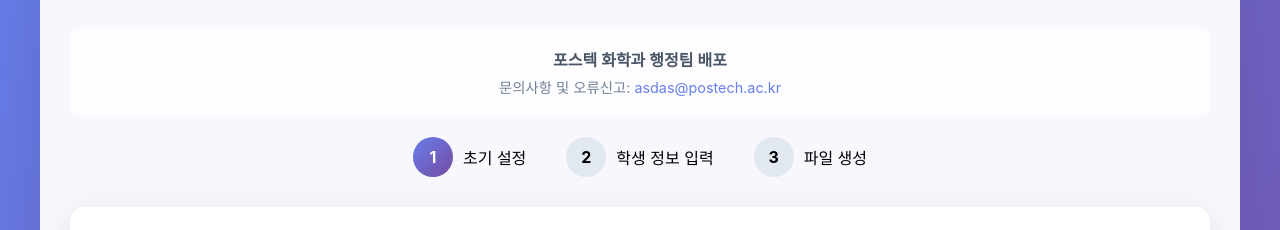
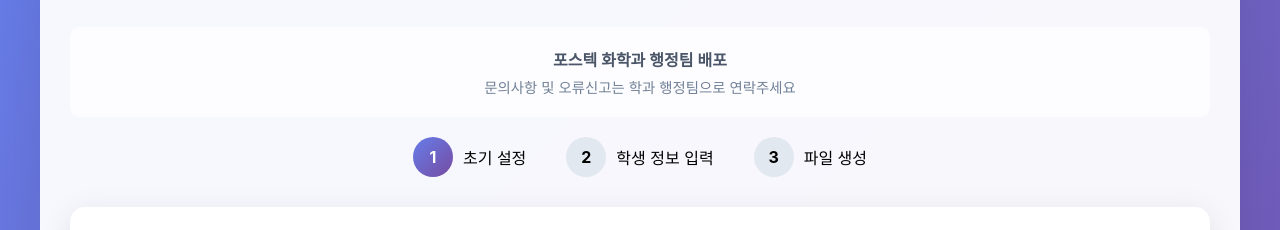
Before and after one commit to pwertio/ChemPOSTECH, a plain HTML site: page stuCommitment/index.html in a window 1280 px wide. Shown: the part 111-341 px from the top of the page. Drawn offline with Linux system fonts and the light colour scheme.

Commit message:
Update stuCommitment index.html

```diff
--- a/stuCommitment/index.html
+++ b/stuCommitment/index.html
@@ -395,7 +395,7 @@
         <!-- 배포 정보 및 문의처 -->
         <div style="text-align: center; margin-bottom: 20px; background: rgba(255,255,255,0.8); padding: 15px; border-radius: 10px;">
             <p style="margin: 5px 0; color: #4a5568; font-weight: 600;">포스텍 화학과 행정팀 배포</p>
-            <p style="margin: 5px 0; color: #718096; font-size: 0.9rem;">문의사항 및 오류신고: <a href="mailto:asdas@postech.ac.kr" style="color: #667eea; text-decoration: none;">asdas@postech.ac.kr</a></p>
+            <p style="margin: 5px 0; color: #718096; font-size: 0.9rem;">문의사항 및 오류신고는 학과 행정팀으로 연락주세요</p>
         </div>
 
         <!-- 단계 표시기 -->
```
